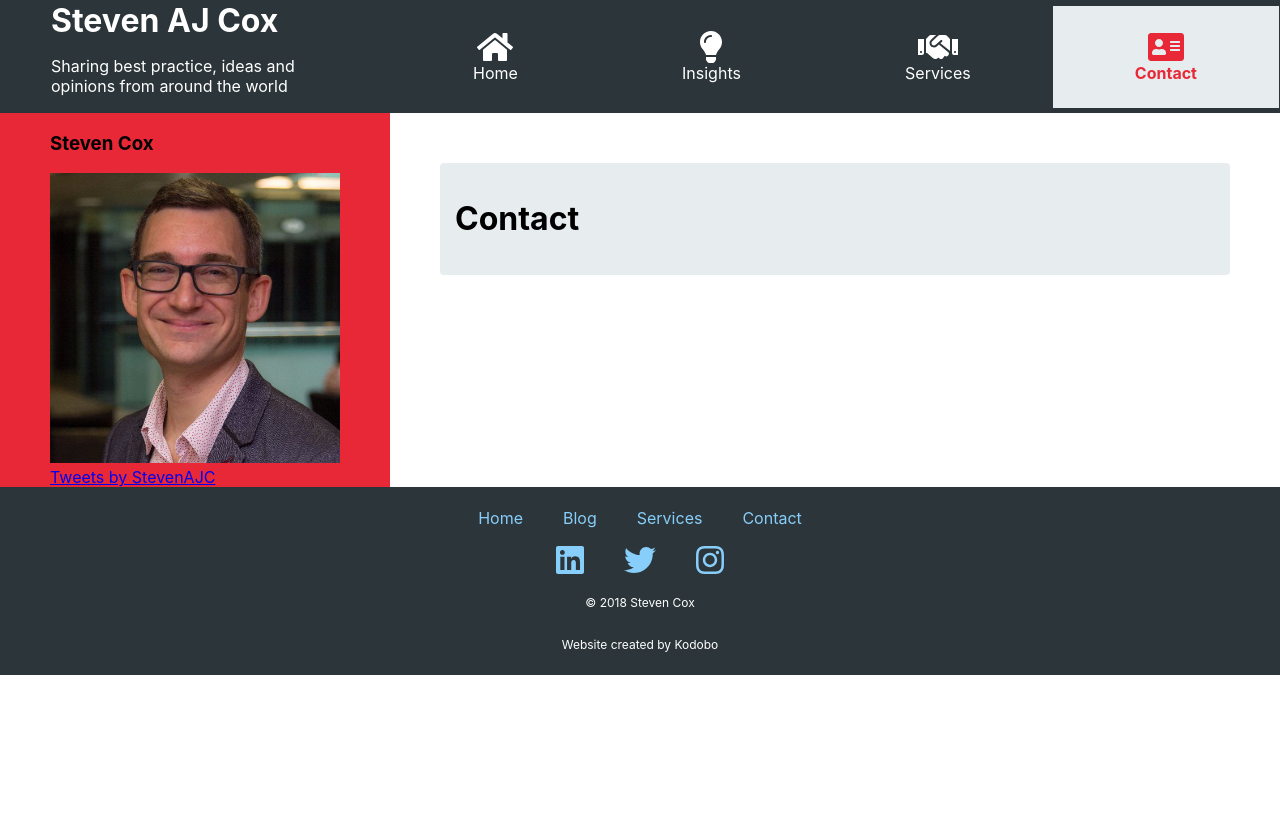
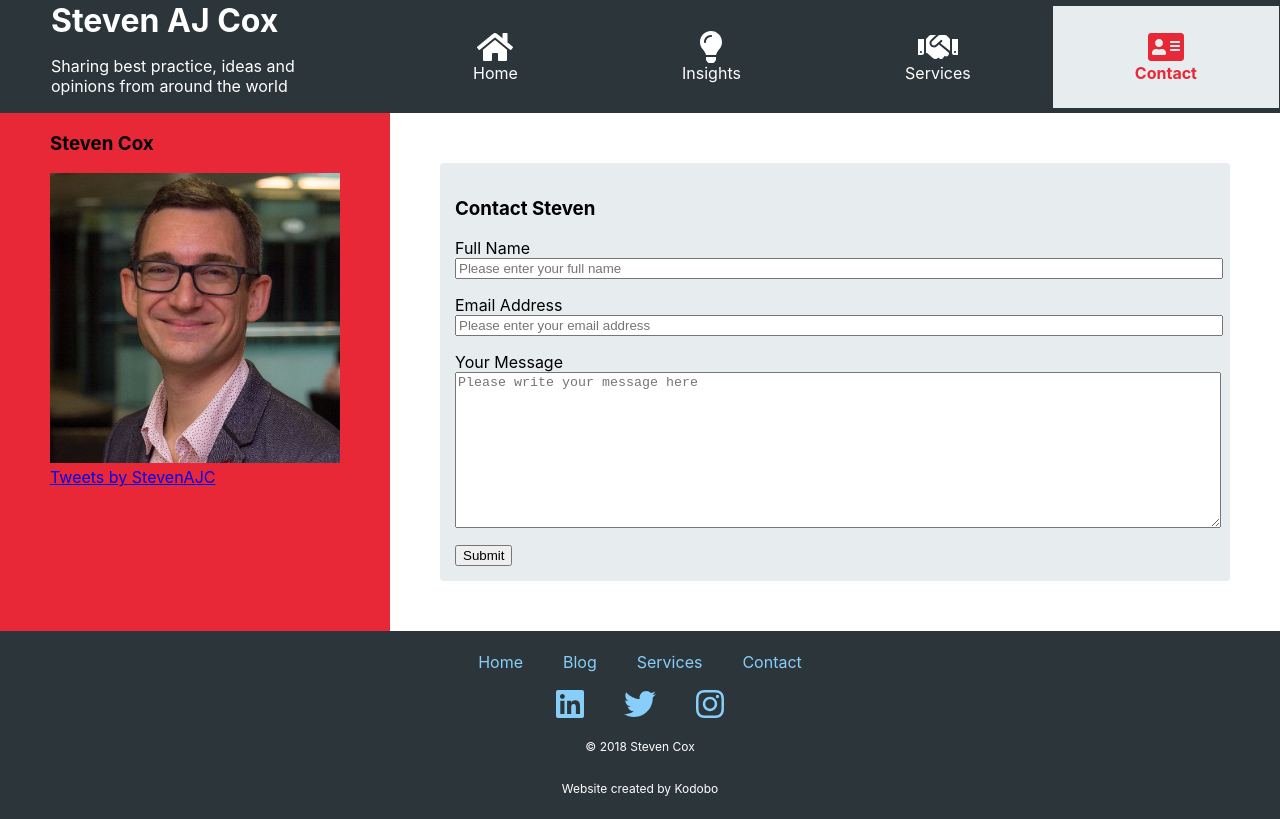
Before and after one commit to Kodobo/stevenajcox.com, a React (Create React App) app: page /contact in a window 1280 px wide. Built offline with nearby package versions, Linux system fonts and the light colour scheme.

Commit message:
basic form and styling

```diff
--- /dev/null
+++ b/src/components/ContactForm/Button.jsx
@@ -0,0 +1,14 @@
+import React from "react";
+
+const Button = props => {
+  return (
+    <button
+      className="button"
+      onClick={props.action}
+    >
+      {props.title}
+    </button>
+  );
+};
+
+export default Button;
--- /dev/null
+++ b/src/components/ContactForm/FormContainer.css
@@ -0,0 +1,19 @@
+.container {
+    width: 100%;
+}
+
+.form-control {
+    width: 100%;
+    margin-bottom: 16px;
+}
+
+.form-group {
+    width: 100%;
+    display: flex;
+    flex-direction: column;
+    min-width: 300px
+}
+
+.form-label {
+    display: inline-block;
+}
--- /dev/null
+++ b/src/components/ContactForm/FormContainer.jsx
@@ -0,0 +1,78 @@
+import React, { Component } from 'react';
+import Input from './Input';
+import TextArea from './TextArea';
+import Button from './Button';
+import './FormContainer.css';
+
+class FormContainer extends Component {
+  constructor(props) {
+    super(props);
+    this.state = {
+      newUser: {
+        name: '',
+        email: '',
+        message: ''
+      },
+    };
+  }
+
+  handleFormSubmit = () => {
+    console.log('handleSubmit: ', this.state.newUser);
+  };
+
+  handleInput = e => {
+    const value = e.target.value;
+    const name = e.target.name;
+
+    this.setState( prevState => {
+        return {
+          newUser : {
+            ...prevState.newUser, [name]: value
+          }
+        }
+      }, () => console.log('handleInput ', this.state.newUser)
+    )
+  };
+
+  handleTextArea = e => {
+    const value = e.target.value;
+    this.setState(
+      prevState => ({
+        newUser: {
+          ...prevState.newUser,
+          message: value
+        }
+      }),
+      () => console.log(this.state.newUser)
+    );
+  };
+
+  render() {
+    return (
+      <form className="container" onSubmit={this.handleFormSubmit}>
+        <Input type={'text'}
+               title={'Full Name'}
+               name={'name'}
+               value={this.state.newUser.name}
+               placeholder={'Please enter your full name'}
+               handleChange={this.handleInput}/>
+        <Input type={'text'}
+               title={'Email Address'}
+               name={'email'}
+               value={this.state.newUser.email}
+               placeholder={'Please enter your email address'}
+               handleChange={this.handleInput}/>
+        <TextArea title={"Your Message"}
+                  rows={10}
+                  value={this.state.newUser.message}
+                  name={"message"}
+                  handleChange={this.handleTextArea}
+                  placeholder={"Please write your message here"}/>
+        <Button title={"Submit"}
+                action={this.handleFormSubmit}
+                type={"primary"} />
+      </form>
+    );
+  }
+}
+export default FormContainer;
--- /dev/null
+++ b/src/components/ContactForm/Input.jsx
@@ -0,0 +1,23 @@
+import React from "react";
+
+const Input = props => {
+  return (
+    <div className="form-group">
+      <label htmlFor={props.name} className="form-label">
+        {props.title}
+      </label>
+      <input
+        className="form-control"
+        id={props.name}
+        name={props.name}
+        type={props.type}
+        value={props.value}
+        onChange={props.handleChange}
+        placeholder={props.placeholder}
+        {...props}
+      />
+    </div>
+  );
+};
+
+export default Input;
--- /dev/null
+++ b/src/components/ContactForm/TextArea.jsx
@@ -0,0 +1,18 @@
+import React from "react";
+
+const TextArea = props => (
+    <div className="form-group">
+        <label className="form-label">{props.title}</label>
+        <textarea
+            className="form-control"
+            name={props.name}
+            rows={props.rows}
+            cols={props.cols}
+            value={props.value}
+            onChange={props.handleChange}
+            placeholder={props.placeholder}
+        />
+    </div>
+);
+
+export default TextArea;
--- a/src/pages/Contact.jsx
+++ b/src/pages/Contact.jsx
@@ -1,13 +1,13 @@
 import React, { Component } from 'react';
 import { BodyContent } from './styles/Pages';
+import ContactForm from "../components/ContactForm/FormContainer";
 
 export default class Contact extends Component {
     render() {
         return (
             <BodyContent>
-                <h1>
-                    Contact
-                </h1>
+              <h3> Contact Steven </h3>
+              <ContactForm/>
             </BodyContent>
         )
     }
```
